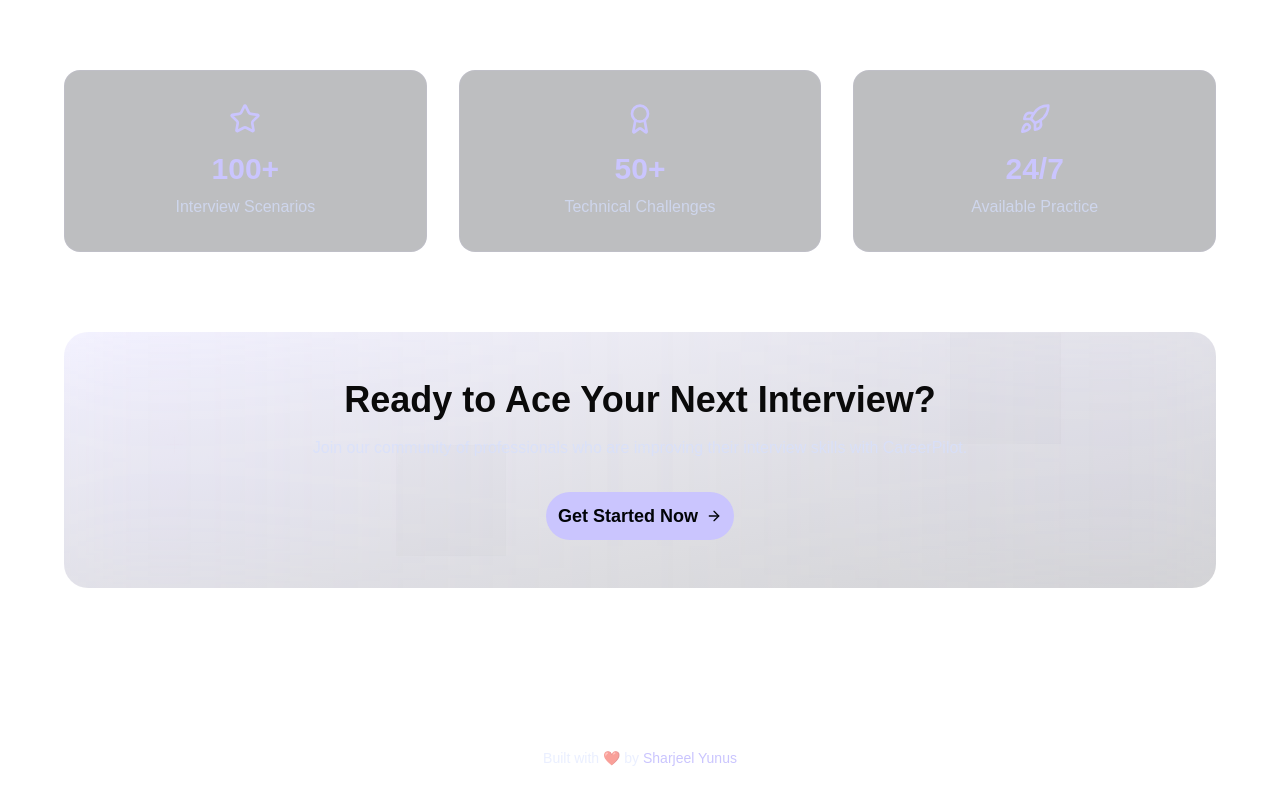
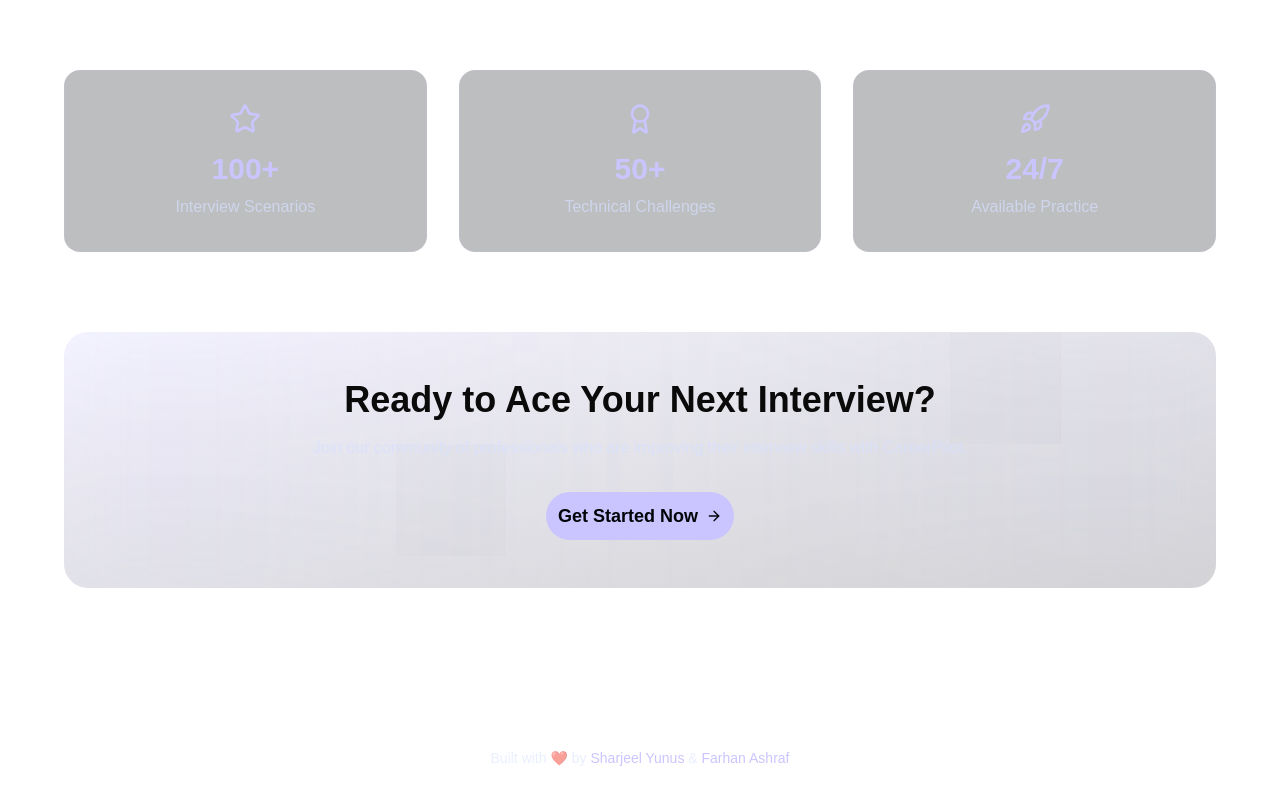
Before and after one commit to sharjeelyunus/careerpilot, a Next.js app: page / in a window 1280 px wide. Shown: the part 2402-3202 px from the top of the page. Built offline with nearby package versions, Linux system fonts and the light colour scheme; no server answers; a web font is replaced by a local one.

Commit message:
Add additional attribution links in RootLayout component
- Included a new link to Farhan Ashraf's GitHub profile alongside the existing attribution to Sharjeel Yunus.
- Enhanced the footer section for improved transparency and credit to contributors.

```diff
--- a/app/layout.tsx
+++ b/app/layout.tsx
@@ -33,6 +33,14 @@ export default function RootLayout({
               className='text-primary-200 hover:underline'
             >
               Sharjeel Yunus
+            </Link>{' '}
+            &{' '}
+            <Link
+              href='https://github.com/farhanashrafdev'
+              target='_blank'
+              className='text-primary-200 hover:underline'
+            >
+              Farhan Ashraf
             </Link>
           </p>
         </div>
```
